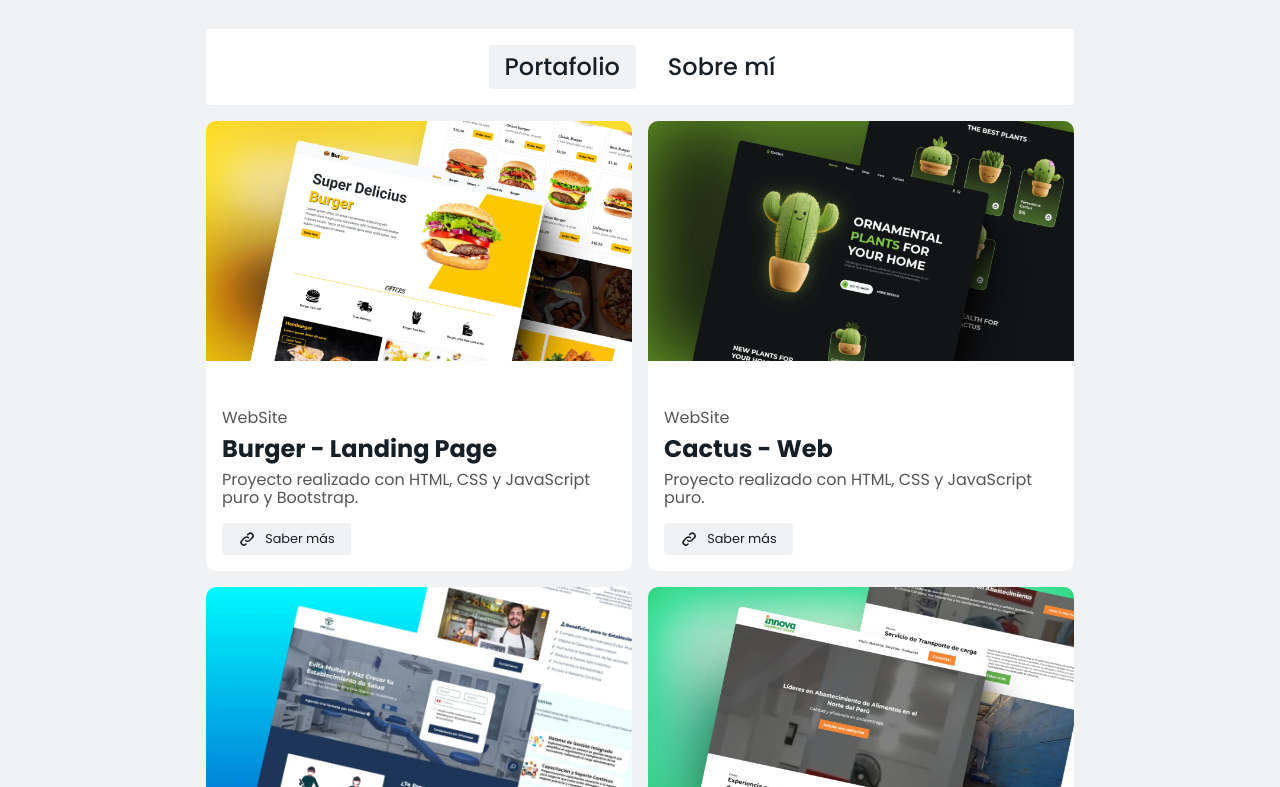
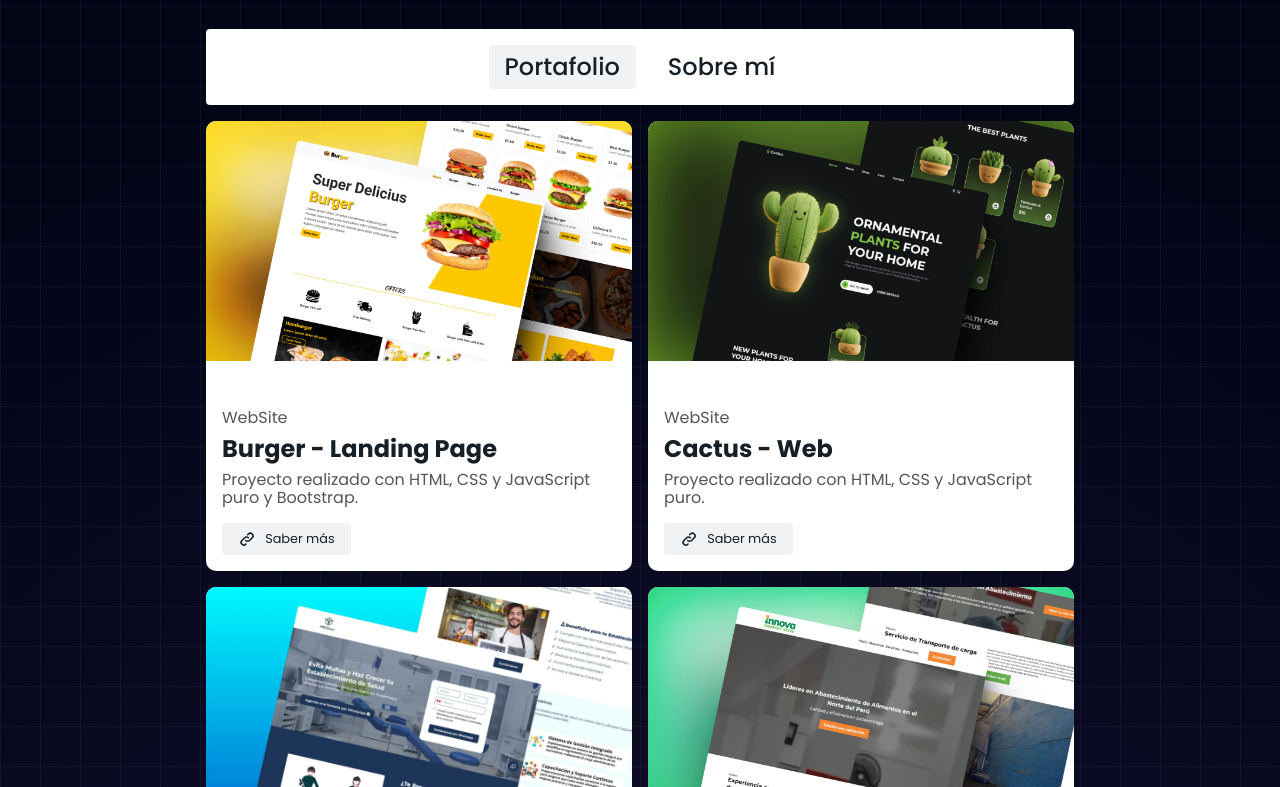
Before and after one commit to cristiansandoval22/porfolioweb, an Astro site: page / in a window 1280 px wide. Shown: the part 394-1181 px from the top of the page. Built offline with nearby package versions, Linux system fonts and the light colour scheme; Astro itself is replaced by a stand-in of ours.

Commit message:
add style background

```diff
--- a/src/layouts/Layout.astro
+++ b/src/layouts/Layout.astro
@@ -1,5 +1,5 @@
 ---
-import { ClientRouter } from 'astro:transitions';
+import { ClientRouter } from "astro:transitions";
 import "../styles/normalize.css";
 import "../styles/global.css";
 import "swiper/css";
@@ -30,13 +30,58 @@ const { title, description, keywords } = Astro.props;
     <title>{title}</title>
     <ClientRouter />
   </head>
-  <body  >
+  <body>
     <Loader />
-    <Header />
-    <main >
-      <slot />
-    </main>
-    <Footer />
+    <div class="wrapper">
+      <!-- Magenta Orb Grid Background -->
+      <div class="wrapper__two"></div>
 
+      <!-- Your Content/Components -->
+      <div
+        class=" wrapper__three "
+      >
+        <Header />
+        <main>
+          <slot />
+        </main>
+        <Footer />
+      </div>
+    </div>
   </body>
 </html>
+
+<style>
+  .wrapper {
+    min-height: 100vh;
+    width: 100%;
+    background: #020617;
+    position: relative;
+  }
+
+  .wrapper__two {
+    position: absolute;
+    inset: 0;
+    background: #020617;
+    background-image: linear-gradient(
+        to right,
+        rgba(71, 85, 105, 0.15) 1px,
+        transparent 1px
+      ),
+      linear-gradient(to bottom, rgba(71, 85, 105, 0.15) 1px, transparent 1px),
+      radial-gradient(
+        circle at 50% 60%,
+        rgba(236, 72, 153, 0.15) 0%,
+        rgba(168, 85, 247, 0.05) 40%,
+        transparent 70%
+      );
+    background-size:
+      40px 40px,
+      40px 40px,
+      100% 100%;
+  }
+  .wrapper__three{
+    position: relative;
+    z-index: 10;
+    min-height: 100vh;
+}
+</style>
```
